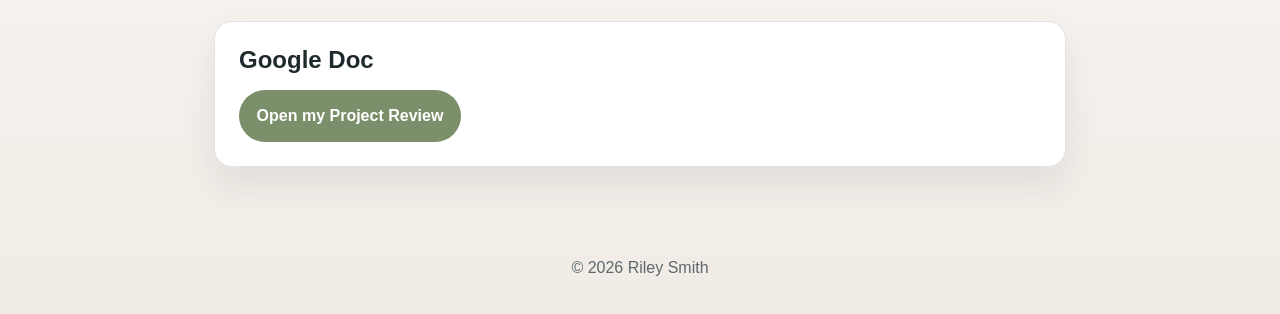
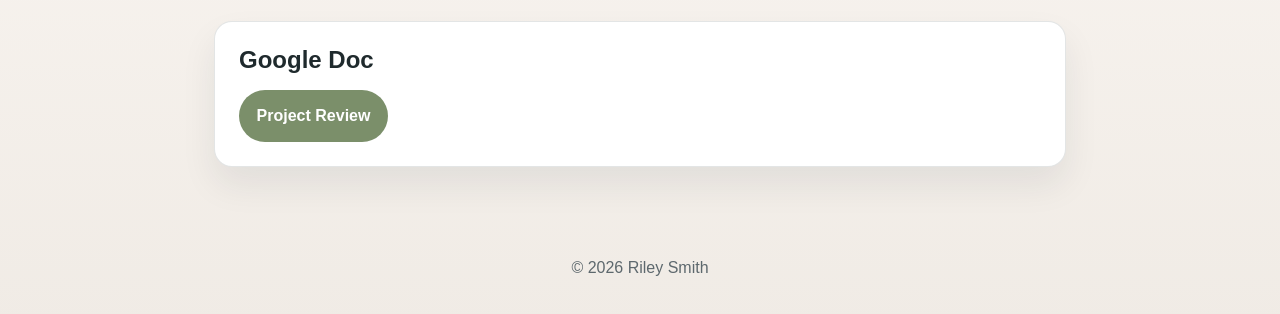
Before and after one commit to rgsmith20/rgsmith20.github.io, a plain HTML site: page portfolio.html in a window 1280 px wide. Shown: the part 262-576 px from the top of the page. Drawn offline with Linux system fonts and the light colour scheme.

Commit message:
Button Update

```diff
--- a/portfolio.html
+++ b/portfolio.html
@@ -139,7 +139,7 @@
         <ul class="doc-list">
           <li>
             <a href="https://docs.google.com/document/d/1LMbdRyLFQkDfIJwyNbGM-Q-ZVezm7rKAgJM8tMuDa-A/edit?usp=sharing" target="_blank" rel="noopener noreferrer">
-              Open my Project Review
+              Project Review
             </a>
           </li>
         </ul>
```
